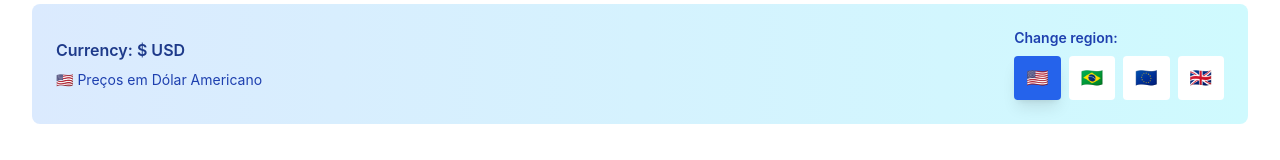
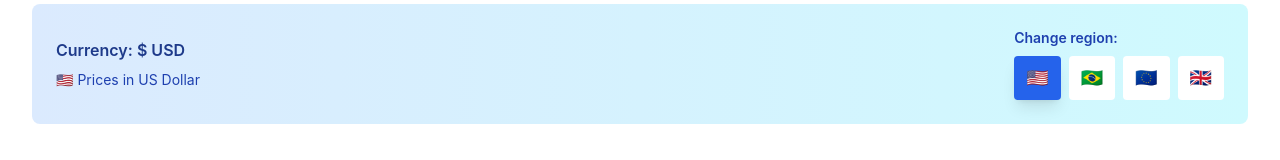
Before and after one commit to GabrielNunes12/MentorHub, a React (Vite) app: page /services in a window 1280 px wide. Shown: the part 432-592 px from the top of the page. Built offline with nearby package versions, Linux system fonts and the light colour scheme; no server answers.

Commit message:
feat: Translate region indicator descriptions to all languages
- Add region descriptions (BR, EU, UK, US) to EN, PT, ES translations
- Update Services.tsx to use translated region text via t()
- Region descriptions now change based on selected language
- Maintains flag emojis with localized text

```diff
--- a/src/locales/translations.ts
+++ b/src/locales/translations.ts
@@ -108,6 +108,10 @@ export const translations = {
         currency: 'Currency',
         localPricing: 'Locally adjusted pricing for',
         changeRegion: 'Change region:',
+        br: '🇧🇷 Prices in Brazilian Real with affordable pricing',
+        eu: '🇪🇺 Prices in Euro (Eurozone)',
+        uk: '🇬🇧 Prices in British Pound',
+        us: '🇺🇸 Prices in US Dollar',
       },
       cards: [
         {
@@ -432,6 +436,10 @@ export const translations = {
         currency: 'Moeda',
         localPricing: 'Preços ajustados localmente para',
         changeRegion: 'Mudar região:',
+        br: '🇧🇷 Preços em Real Brasileiro com preços acessíveis',
+        eu: '🇪🇺 Preços em Euro (Zona do Euro)',
+        uk: '🇬🇧 Preços em Libra Esterlina',
+        us: '🇺🇸 Preços em Dólar Americano',
       },
       cards: [
         {
@@ -756,6 +764,10 @@ export const translations = {
         currency: 'Moneda',
         localPricing: 'Precios ajustados localmente para',
         changeRegion: 'Cambiar región:',
+        br: '🇧🇷 Precios en Real Brasileño con precios asequibles',
+        eu: '🇪🇺 Precios en Euro (Zona Euro)',
+        uk: '🇬🇧 Precios en Libra Esterlina',
+        us: '🇺🇸 Precios en Dólar Estadounidense',
       },
       cards: [
         {
--- a/src/pages/Services.tsx
+++ b/src/pages/Services.tsx
@@ -41,10 +41,10 @@ const Services = () => {
                   {t('services.regionIndicator.currency')}: {currency.symbol} {currency.code}
                 </p>
                 <p className="text-sm text-blue-800 dark:text-blue-200">
-                  {region === 'BR' && '🇧🇷 Preços em Real Brasileiro com preços acessíveis'}
-                  {region === 'EU' && '🇪🇺 Preços em Euro (Zona do Euro)'}
-                  {region === 'UK' && '🇬🇧 Preços em Libra Esterlina'}
-                  {region === 'US' && '🇺🇸 Preços em Dólar Americano'}
+                  {region === 'BR' && t('services.regionIndicator.br')}
+                  {region === 'EU' && t('services.regionIndicator.eu')}
+                  {region === 'UK' && t('services.regionIndicator.uk')}
+                  {region === 'US' && t('services.regionIndicator.us')}
                 </p>
               </div>
               <div>
```
